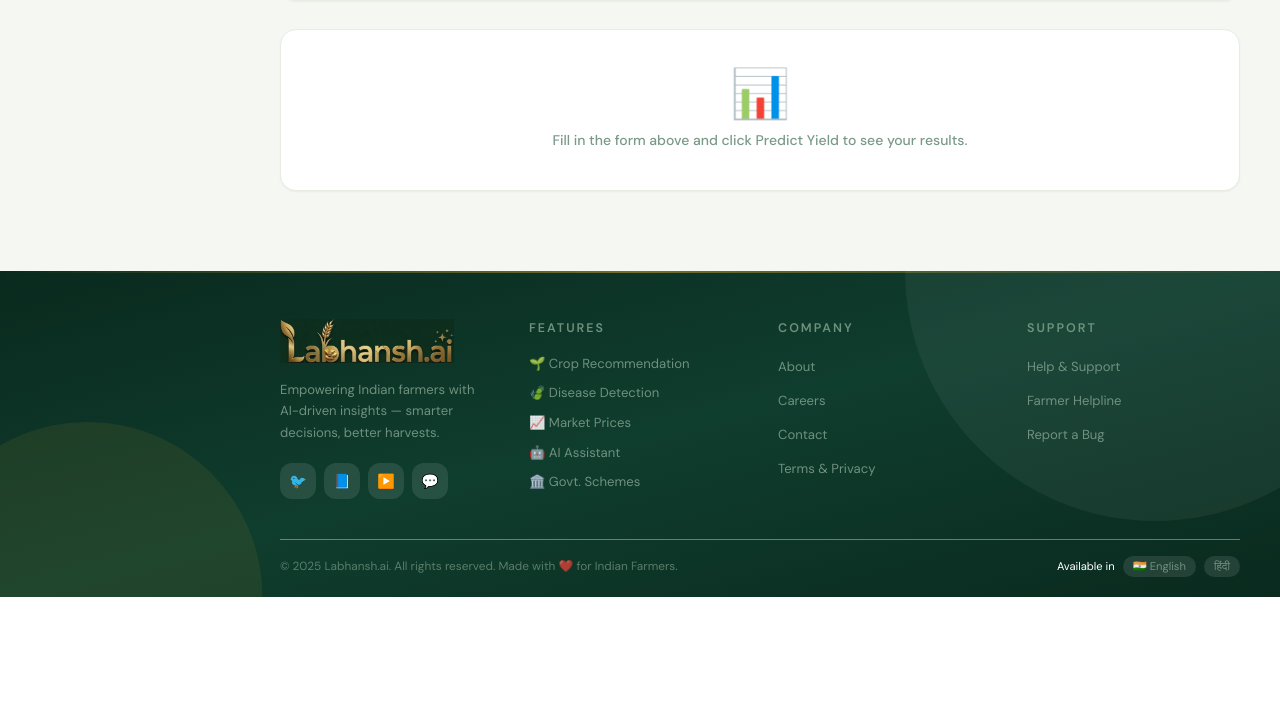
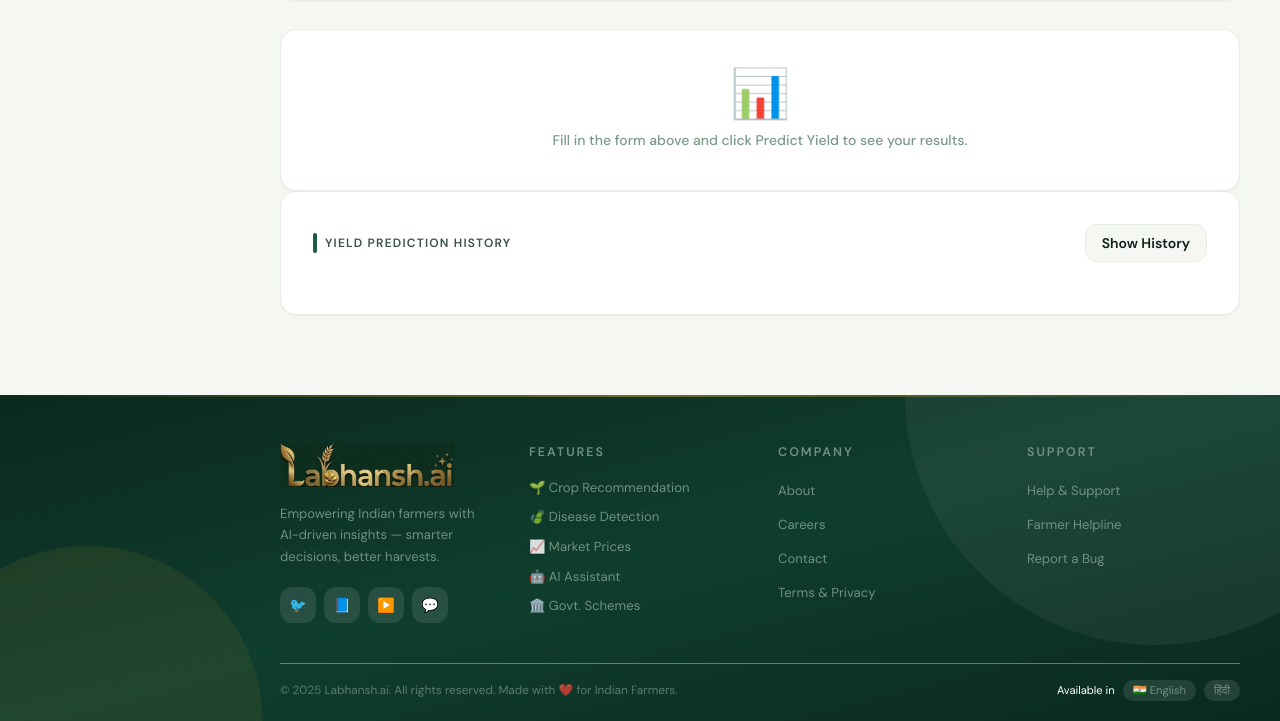
Before and after one commit to Yashasvi-Choudhary/AgriAI, a Flask app: page /crop-yield-prediction in a window 1280 px wide. Shown: the part 843-1564 px from the top of the page. Before the commit the page ends 1440 px from the top, so only its background shows below. Run offline with Flask 3, Linux system fonts and the light colour scheme; the visitor is signed in with stand-in values (Sample User, id 1); data that the repository does not hold is empty; style sheets or scripts are compiled from the project's sources; some web fonts are replaced.

Commit message:
add history in yield prediction and complete feature

```diff
--- a/app.py
+++ b/app.py
@@ -226,11 +226,6 @@ def dashboard():
     return render_template('dashboard/dashboard.html')
 
 
-@app.route('/profit')
-def profit_analyzer():
-    if "user" not in session:
-        return redirect('/login')
-    return render_template('dashboard/profit_analyzer.html')
 
 
 # ─────────────────────────────────────────────
@@ -634,6 +629,9 @@ def predict_fertilizer():
 
 @app.route('/predict-yield', methods=['POST'])
 def predict_yield():
+    if "user" not in session:
+        return jsonify({"status": "error", "message": "Authentication required"}), 401
+
     payload = request.get_json(silent=True)
     validated = utils_yield.validate_input(payload)
 
@@ -650,8 +648,65 @@ def predict_yield():
     except Exception:
         return jsonify({"status": "error", "message": "Prediction failed"}), 500
 
+    predicted_yield = float(prediction)
+    productivity = "medium"
+    if predicted_yield > 2000:
+        productivity = "high"
+    elif predicted_yield < 1000:
+        productivity = "low"
+
+    conn = sqlite3.connect("database.db")
+    cursor = conn.cursor()
+    cursor.execute(
+        "INSERT INTO yield_predictions (user_id, crop_type, predicted_yield, area, productivity) VALUES (?, ?, ?, ?, ?)",
+        (session["user"]["id"], validated["crop"], predicted_yield, validated["area"], productivity),
+    )
+    conn.commit()
+    history_id = cursor.lastrowid
+    conn.close()
+
     result = utils_yield.build_response(prediction)
+    result["data"]["history_id"] = history_id
     return jsonify(result)
+
+
+@app.route('/api/yield-history', methods=['GET'])
+def get_yield_history():
+    if "user" not in session:
+        return jsonify({"status": "error", "message": "Authentication required"}), 401
+
+    conn = sqlite3.connect("database.db")
+    conn.row_factory = sqlite3.Row
+    cursor = conn.cursor()
+    rows = cursor.execute(
+        "SELECT id, crop_type, predicted_yield, area, productivity, created_at FROM yield_predictions WHERE user_id = ? ORDER BY created_at DESC LIMIT 10",
+        (session["user"]["id"],),
+    ).fetchall()
+    conn.close()
+
+    history = [dict(row) for row in rows]
+    return jsonify({"status": "success", "data": history})
+
+
+@app.route('/api/yield-history/<int:history_id>', methods=['DELETE'])
+def delete_yield_history(history_id):
+    if "user" not in session:
+        return jsonify({"status": "error", "message": "Authentication required"}), 401
+
+    conn = sqlite3.connect("database.db")
+    cursor = conn.cursor()
+    cursor.execute(
+        "DELETE FROM yield_predictions WHERE id = ? AND user_id = ?",
+        (history_id, session["user"]["id"]),
+    )
+    deleted = cursor.rowcount
+    conn.commit()
+    conn.close()
+
+    if deleted == 0:
+        return jsonify({"status": "error", "message": "History item not found"}), 404
+
+    return jsonify({"status": "success", "message": "History deleted"})
 
 
 # ─────────────────────────────────────────────
--- a/static/js/crop-yield-prediction.js
+++ b/static/js/crop-yield-prediction.js
@@ -13,8 +13,215 @@ function showState(id) {
 
 /* ── Get current language from DOM ── */
 function getCurrentLanguage() {
-  const htmlLang = document.documentElement.lang || "en";
+  const htmlLang = document.documentElement.lang || window.currentLang || "en";
   return htmlLang === "hi" ? "hi" : "en";
+}
+
+function getCropDisplayName(cropType, lang) {
+  const normalized = (cropType || "").toLowerCase();
+  const cropNames = {
+    rice: { en: "Rice", hi: "चावल" },
+    maize: { en: "Maize", hi: "मक्का" },
+    chickpea: { en: "Chickpea", hi: "चना" },
+    cotton: { en: "Cotton", hi: "कपास" },
+  };
+
+  return cropNames[normalized]?.[lang] || cropType || "Crop";
+}
+
+function getProductivityMeta(productivity, predictedYield, t) {
+  const normalized = (productivity || "").toLowerCase();
+
+  if (normalized === "high" || predictedYield > 2000) {
+    return {
+      label: t.yield_productivity_high || "High",
+      className: "bg-emerald-100 text-emerald-700",
+    };
+  }
+
+  if (normalized === "low" || predictedYield < 1000) {
+    return {
+      label: t.yield_productivity_low || "Low",
+      className: "bg-rose-100 text-rose-700",
+    };
+  }
+
+  return {
+    label: t.yield_productivity_medium || "Medium",
+    className: "bg-amber-100 text-amber-700",
+  };
+}
+
+function formatAreaValue(value) {
+  if (value === undefined || value === null || value === "") {
+    return "—";
+  }
+
+  const numeric = Number(value);
+  if (Number.isNaN(numeric)) {
+    return "—";
+  }
+
+  const formatted = Number.isInteger(numeric)
+    ? String(numeric)
+    : numeric.toFixed(1);
+
+  return `${formatted} acre`;
+}
+
+function toggleYieldHistory() {
+  const content = document.getElementById("yieldHistoryContent");
+  const button = document.getElementById("yieldHistoryToggle");
+  const toggleText = document.getElementById("yieldHistoryToggleText");
+  const t = window.__i18n || {};
+
+  if (!content || !button || !toggleText) {
+    return;
+  }
+
+  const isOpen = button.getAttribute("aria-expanded") === "true";
+  const nextState = !isOpen;
+
+  button.setAttribute("aria-expanded", String(nextState));
+
+  if (nextState) {
+    content.classList.remove("hidden", "max-h-0", "opacity-0");
+    content.classList.add("max-h-[2000px]", "opacity-100");
+    toggleText.textContent = t.yield_history_hide || "Hide History";
+  } else {
+    content.classList.remove("max-h-[2000px]", "opacity-100");
+    content.classList.add("hidden", "max-h-0", "opacity-0");
+    toggleText.textContent = t.yield_history_show || "Show History";
+  }
+}
+
+async function loadYieldHistory() {
+  const t = window.__i18n || {};
+  const list = document.getElementById("yieldHistoryList");
+  const emptyState = document.getElementById("yieldHistoryEmpty");
+
+  try {
+    const response = await fetch("/api/yield-history");
+    if (!response.ok) {
+      throw new Error(response.statusText);
+    }
+
+    const data = await response.json();
+    if (data.status !== "success") {
+      throw new Error(data.message || "Unable to load history");
+    }
+
+    const history = Array.isArray(data.data) ? data.data : [];
+    const storedAreas = JSON.parse(
+      localStorage.getItem("yieldHistoryAreas") || "{}",
+    );
+    const lang = getCurrentLanguage();
+
+    if (!history.length) {
+      emptyState.classList.remove("hidden");
+      list.innerHTML = "";
+      return;
+    }
+
+    emptyState.classList.add("hidden");
+
+    list.innerHTML = history
+      .map((item) => {
+        const predictedYield = Number(item.predicted_yield || 0);
+        const area = item.area ?? storedAreas[String(item.id)];
+        const productivity = getProductivityMeta(
+          item.productivity,
+          predictedYield,
+          t,
+        );
+
+        return `
+          <div class="relative rounded-xl border border-backgroundDark bg-white px-3 py-3 shadow-sm sm:px-4">
+            <div class="flex flex-wrap items-center gap-3 pr-9">
+              <div class="min-w-[8rem] flex-1">
+                <p class="text-[10px] font-semibold uppercase tracking-[0.2em] text-textLight">
+                  ${t.yield_history_crop || "Crop"}
+                </p>
+                <p class="mt-0.5 text-sm font-bold text-textDark">
+                  ${getCropDisplayName(item.crop_type, lang)}
+                </p>
+              </div>
+
+              <div class="min-w-[5.5rem]">
+                <p class="text-[10px] font-semibold uppercase tracking-[0.2em] text-textLight">
+                  ${t.yield_history_area || "Acre"}
+                </p>
+                <p class="mt-0.5 text-sm font-semibold text-textDark">
+                  ${formatAreaValue(area)}
+                </p>
+              </div>
+
+              <div class="min-w-[7.5rem]">
+                <p class="text-[10px] font-semibold uppercase tracking-[0.2em] text-textLight">
+                  ${t.yield_history_productivity || "Productivity"}
+                </p>
+                <p class="mt-0.5 inline-flex rounded-full px-2 py-0.5 text-[11px] font-bold ${productivity.className}">
+                  ${productivity.label}
+                </p>
+              </div>
+
+              <div class="min-w-[7.5rem]">
+                <p class="text-[10px] font-semibold uppercase tracking-[0.2em] text-textLight">
+                  ${t.yield_history_predicted || "Predicted yield"}
+                </p>
+                <p class="mt-0.5 text-base font-black text-primaryDark">
+                  ${predictedYield.toFixed(2)} kg
+                </p>
+              </div>
+
+              <button
+                type="button"
+                data-history-id="${item.id}"
+                aria-label="${t.yield_history_delete || "Delete"}"
+                title="${t.yield_history_delete || "Delete"}"
+                class="inline-flex h-8 w-8 items-center justify-center rounded-full border border-red-100 bg-white text-base font-bold text-red-600 transition hover:bg-red-50"
+              >
+                ×
+              </button>
+            </div>
+          </div>`;
+      })
+      .join("");
+
+    list.querySelectorAll("[data-history-id]").forEach((button) => {
+      button.addEventListener("click", async () => {
+        const historyId = button.getAttribute("data-history-id");
+        await deleteYieldHistory(historyId);
+      });
+    });
+  } catch (error) {
+    console.error("History load error:", error);
+    emptyState.classList.remove("hidden");
+    list.innerHTML = "";
+  }
+}
+
+async function deleteYieldHistory(historyId) {
+  const t = window.__i18n || {};
+
+  try {
+    const response = await fetch(`/api/yield-history/${historyId}`, {
+      method: "DELETE",
+    });
+
+    const data = await response.json();
+    if (!response.ok || data.status !== "success") {
+      throw new Error(
+        data.message ||
+          t.yield_history_delete_error ||
+          "Unable to delete this entry.",
+      );
+    }
+
+    await loadYieldHistory();
+  } catch (error) {
+    console.error("History delete error:", error);
+  }
 }
 
 /* ── Render result dashboard ── */
@@ -28,8 +235,6 @@ function renderResult(response) {
 
   const yieldValue = parseFloat(yieldData.predicted_yield || 0).toFixed(2);
   const unit = yieldData.unit || "kg/hectare";
-  const analysis = yieldData.analysis || "";
-  const suggestion = yieldData.suggestion || "";
 
   // Display main yield result
   document.getElementById("resultYieldValue").textContent = yieldValue;
@@ -131,7 +336,10 @@ async function getCropYieldPrediction() {
   };
 
   // Validation
-  if (!formData.crop) {
+  if (
+    !formData.crop ||
+    !["rice", "maize", "chickpea", "cotton"].includes(formData.crop)
+  ) {
     alert(
       t["yield_alert_crop"] || "Please select a crop type before proceeding.",
     );
@@ -208,7 +416,17 @@ async function getCropYieldPrediction() {
       throw new Error(t["yield_error_no_result"] || "Invalid response format.");
     }
 
+    const historyId = data.data.history_id;
+    if (historyId) {
+      const areas = JSON.parse(
+        localStorage.getItem("yieldHistoryAreas") || "{}",
+      );
+      areas[String(historyId)] = formData.area;
+      localStorage.setItem("yieldHistoryAreas", JSON.stringify(areas));
+    }
+
     renderResult(data);
+    await loadYieldHistory();
   } catch (err) {
     console.error("Prediction error:", err);
     document.getElementById("errorMsg").textContent =
@@ -226,5 +444,20 @@ async function getCropYieldPrediction() {
 
 /* ── Initialize on page load ── */
 document.addEventListener("DOMContentLoaded", function () {
+  const toggleText = document.getElementById("yieldHistoryToggleText");
+  const content = document.getElementById("yieldHistoryContent");
+
   showState("emptyState");
+
+  if (toggleText) {
+    toggleText.textContent =
+      window.__i18n?.yield_history_show || "Show History";
+  }
+
+  if (content) {
+    content.classList.remove("max-h-[2000px]", "opacity-100");
+    content.classList.add("max-h-0", "opacity-0");
+  }
+
+  loadYieldHistory();
 });
--- a/templates/dashboard/crop-yield-prediction.html
+++ b/templates/dashboard/crop-yield-prediction.html
@@ -85,14 +85,10 @@
                 selected
                 data-i18n="yield_crop_placeholder"
               ></option>
-              <option value="wheat" data-i18n="yield_crop_wheat"></option>
               <option value="rice" data-i18n="yield_crop_rice"></option>
               <option value="maize" data-i18n="yield_crop_maize"></option>
+              <option value="chickpea" data-i18n="yield_crop_chickpea"></option>
               <option value="cotton" data-i18n="yield_crop_cotton"></option>
-              <option
-                value="sugarcane"
-                data-i18n="yield_crop_sugarcane"
-              ></option>
             </select>
             <span
               class="absolute inset-y-0 right-3 flex items-center pointer-events-none text-textLight"
@@ -569,6 +565,45 @@
       </div>
       <!-- /result dashboard -->
     </div>
+
+    <div
+      class="bg-white rounded-2xl border border-backgroundDark p-6 sm:p-8 shadow-sm"
+    >
+      <div class="flex flex-wrap items-center justify-between gap-3 mb-5">
+        <div class="flex items-center gap-2">
+          <div class="w-1 h-5 rounded-full bg-primaryLight"></div>
+          <h2
+            class="text-xs font-bold uppercase tracking-widest text-textMid"
+            data-i18n="yield_history_title"
+          ></h2>
+        </div>
+
+        <button
+          id="yieldHistoryToggle"
+          type="button"
+          onclick="toggleYieldHistory()"
+          aria-expanded="false"
+          class="inline-flex items-center justify-center rounded-xl border border-backgroundDark bg-background px-4 py-2 text-sm font-semibold text-textDark transition-all duration-200 hover:border-primaryLight hover:text-primaryDark"
+        >
+          <span
+            id="yieldHistoryToggleText"
+            data-i18n="yield_history_show"
+          ></span>
+        </button>
+      </div>
+
+      <div
+        id="yieldHistoryContent"
+        class="hidden overflow-hidden transition-all duration-300"
+      >
+        <div id="yieldHistoryList" class="space-y-3"></div>
+        <p
+          id="yieldHistoryEmpty"
+          class="text-sm text-textLight"
+          data-i18n="yield_history_empty"
+        ></p>
+      </div>
+    </div>
   </div>
 
   {% block scripts %} {{ super() }}
```
Also changed, not shown: database.py (+12 -0 lines), static/locales/en/crop-yield-prediction.json (+15 -10 lines), static/locales/hi/crop-yield-prediction.json (+14 -9 lines).
